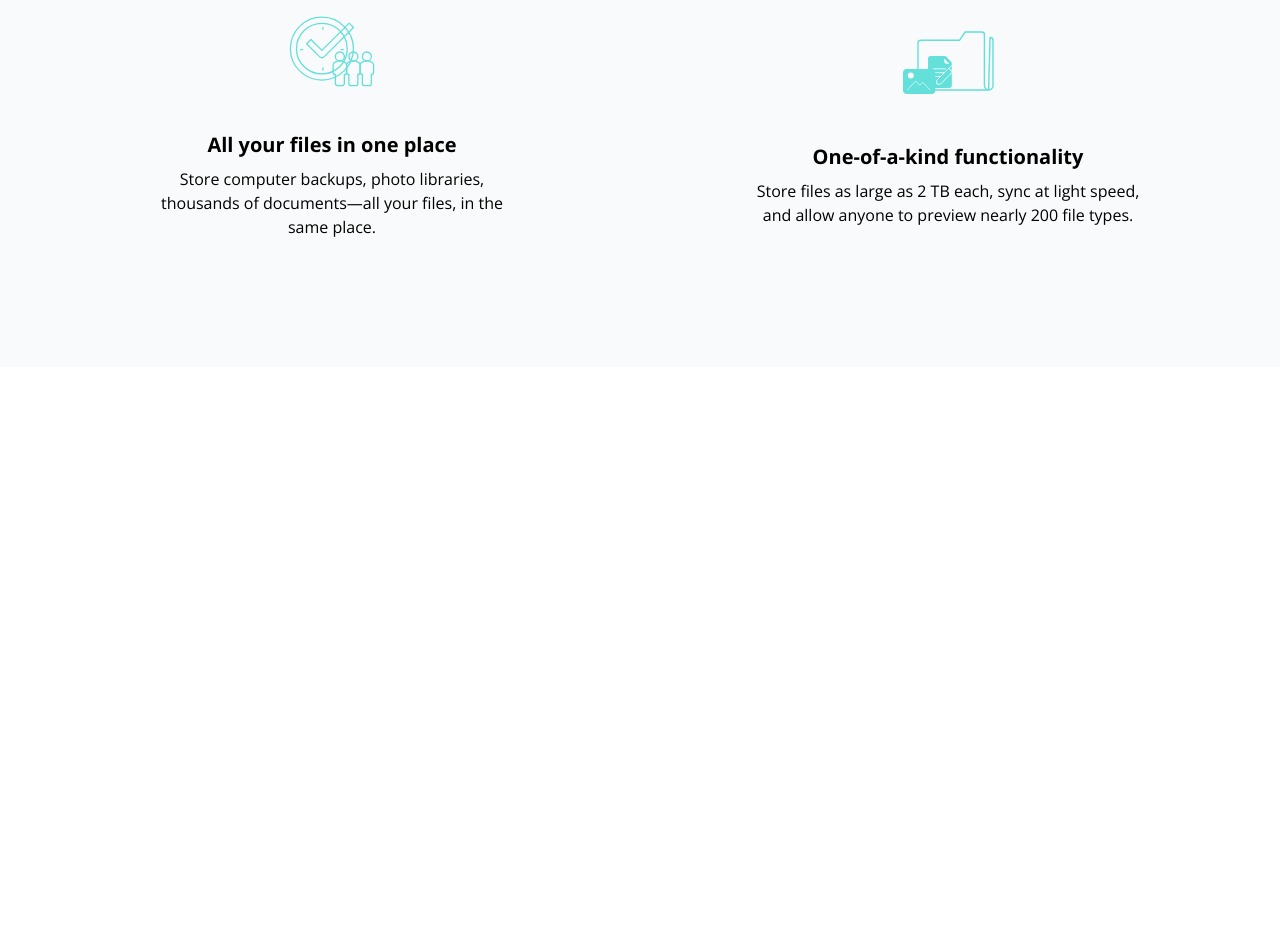
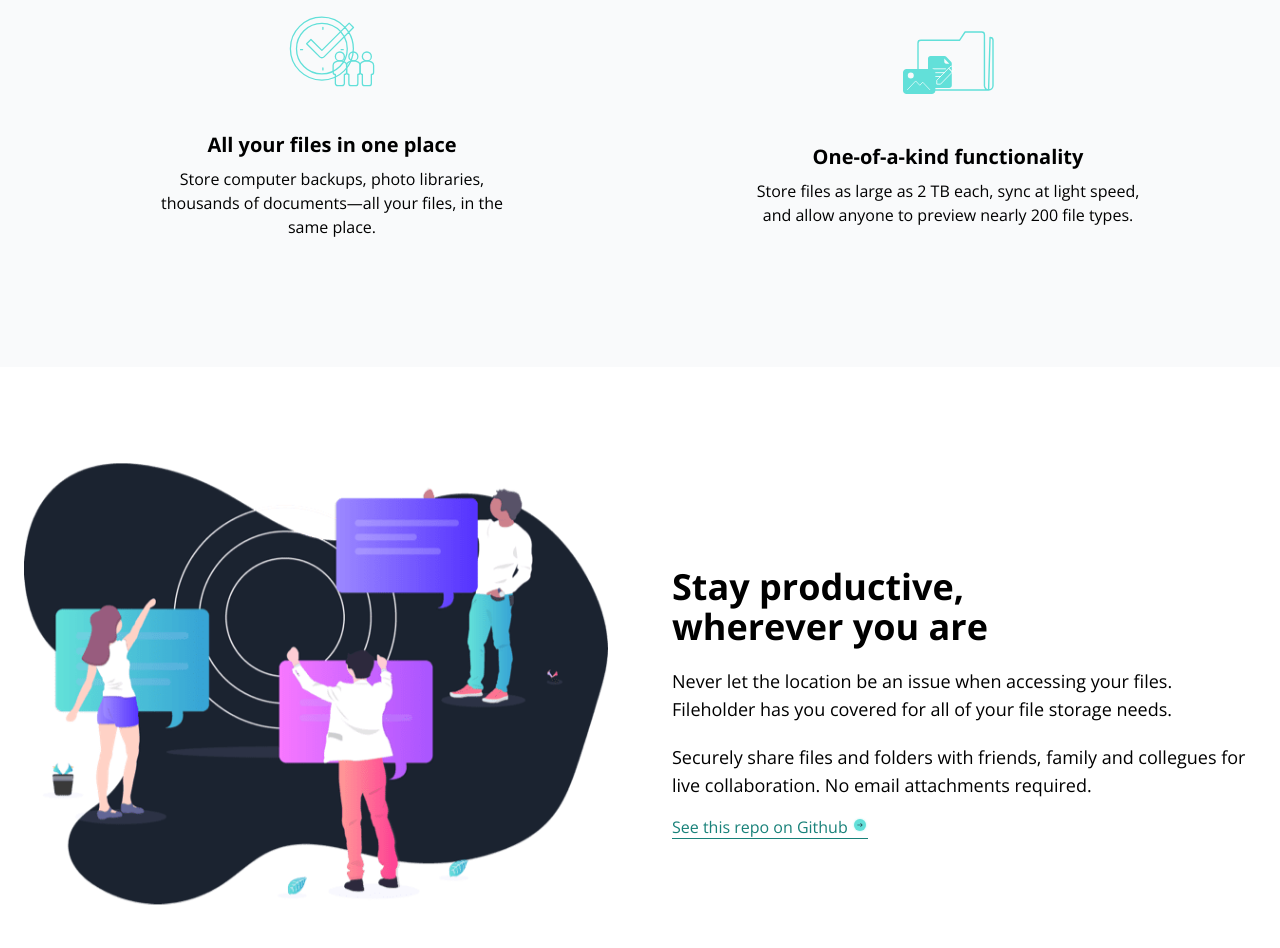
Before and after one commit to Anomander-R/fileholder-tw, a website: page index.html in a window 1280 px wide. Shown: the part 1661-2609 px from the top of the page. Before the commit the page ends 2028 px from the top, so only its background shows below. Drawn offline with nearby package versions, Linux system fonts and the light colour scheme.

Commit message:
Features & Productive Sections completed

```diff
--- a/index.html
+++ b/index.html
@@ -152,5 +152,40 @@
       </div>
 
     </section>
+
+    <!-- Productive Section -->
+    <section id="productive" class="bg-white dark:bg-darkBlue-800">
+      <!-- Productive Container -->
+      <div class="container flex flex-col items-center mx-auto px-6 pt-24 pb-32 md:flex-row md:space-x-16">
+        <!-- Image -->
+        <div class="md:w-1/2">
+          <img src="/images/illustration-stay-productive.png" alt="" class="mb-10">
+        </div>
+
+        <!-- Content -->
+
+        <div class="flex flex-col items-start md:w-1/2">
+          <div class="flex flex-col space-y-5">
+            <h4 class="max-w-md text-2xl font-bold md:text-4xl">
+              Stay productive, wherever you are
+            </h4>
+            <p class="text-md md:text-lg">
+                Never let the location be an issue when accessing your files.
+                Fileholder has you covered for all of your file storage needs.
+            </p>
+            <p class="text-md md:text-lg">
+              Securely share files and folders with friends, family and
+              collegues for live collaboration. No email attachments required.
+            </p>
+          </div>
+          <!-- Link -->
+          <div class="block mt-4">
+            <a href="#" class="border-b border-accentCyan-700 text-accentCyan-700">See this repo on Github
+              <img src="images/icon-arrow.svg" alt="" class="inline pb-2">
+            </a>
+          </div>
+        </div>
+      </div>
+    </section>
   </body>
 </html>
```
Also changed, not shown: css/style.css, images/illustration-stay-productive.png (added).
